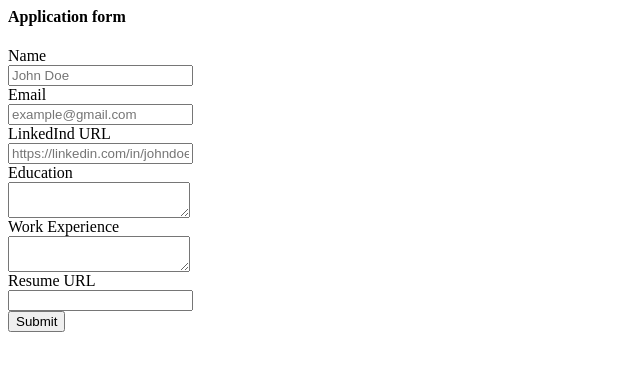
After one commit to SymphorienLipandza/jovian-carreer-website, a Flask app: template templates/applicationform.html in a window 1280 px wide. The commit adds this page. Shown: the top 371 px of the page, without its empty margins (0-640 px from the left). Run offline with Flask 3, Linux system fonts and the light colour scheme; the template is opened without the code that fills it, so the values that code supplies are empty.

Commit message:
Finally, we are done with the career site with  flask by adding  dynamically application to the cloud database

```diff
--- a/app.py
+++ b/app.py
@@ -1,6 +1,6 @@
 #Importing library
-from flask import Flask, render_template, jsonify
-from database import load_jobs_from_db, load_job_from_db
+from flask import Flask, render_template, jsonify, request
+from database import load_jobs_from_db, load_job_from_db, add_application_to_db
 
 
 app = Flask(__name__)
@@ -14,6 +14,12 @@ def hello_word():
 def list_jobs():
   jobs=load_jobs_from_db()
   return jsonify(jobs)
+
+@app.route('/api/job/<id>')
+def show_job_json(id):
+  job= load_job_from_db(id)
+  return jsonify(job)
+
 @app.route("/job/<id>")
 def show_job(id):
   job= load_job_from_db(id)
@@ -21,5 +27,13 @@ def show_job(id):
     return "Not Found", 404
   return render_template('jobpage.html', job=job)
 
+
+@app.route('/job/<id>/applay', methods=['post'])
+def applay_to_job(id):
+  data = request.form
+  job=load_job_from_db(id)
+  add_application_to_db(id, data)
+  return render_template('applicationsubmitted.html',application=data, job=job)
+
 if __name__ == '__main__':
   app.run(host='0.0.0.0', debug=True)
--- /dev/null
+++ b/templates/applicationform.html
@@ -0,0 +1,33 @@
+<h4>Application form</h4>
+<form action="/job/{{job['id']}}/applay" method="post">
+  <div class="mb-2">
+    <label class="form-label" for="#name">Name</label><br>
+    <input type="text" class="form-control" placeholder="John Doe" id="#name" name="full_name" required>
+  </div>
+
+  <div class="mb-2">
+    <label id="#email" class="form-label">Email</label><br>
+    <input  id="email" type="email" class="form-control" placeholder="example@gmail.com" name="email" required>
+  </div>
+
+  <div class="mb-2">
+    <label for="#linkedin" class="form-label">LinkedInd URL</label><br>
+  <input type="url" id="linkedin" class="form-control"placeholder="https://linkedin.com/in/johndoe" name="linkedin_url" required >
+  </div>
+
+  <div class="mb-2">
+    <label for="education" class="form-label" >Education</label><br>
+    <textarea id="education" class="form-control" name="education"></textarea>
+  </div>
+
+  <div class="mb-2">
+    <label class="form-label" for="#work">Work Experience</label><br>
+    <textarea id="work"class="form-control" name="work_experience"></textarea>
+  </div>
+  <div class="mb-2">
+    <lab class="form-label" for="#resume">Resume URL</lab><br>
+    <input id="resume" class="form-control" type="url" name="resume_url">
+  </div>
+
+  <input type="submit" class="mt-1 btn btn-primary btn-lg" value="Submit"/>
+</form>
--- a/templates/jobpage.html
+++ b/templates/jobpage.html
@@ -25,6 +25,7 @@
     </ul>
     <h4>Salary</h4>
     <p>{{job.currency}}{{job.salary}}</p>
+    {% include 'applicationform.html' %}
   </div>
   {% include 'footer.html' %}
 </body>
--- a/templates/navbar.html
+++ b/templates/navbar.html
@@ -1,6 +1,6 @@
 <nav class="navbar bg-light shadow-sm fixed-top bg-white">
   <div class="container-fluid">
-    <a class="navbar-brand" href="../">
+    <a class="navbar-brand" href="\">
       <img src="https://EcoLink-careers-website.symphorienmalek.repl.co/static/ecolink.svg" class="d-inline-block align-text-top" width=40 height=34/> EcoLink
     </a>
   </div>
```
Also changed, not shown: database.py (+14 -0 lines), email_sender.py (added, +24 -0 lines), templates/applicationsubmitted.html (added, +33 -0 lines), templates/home.html (+11 -1 lines).
